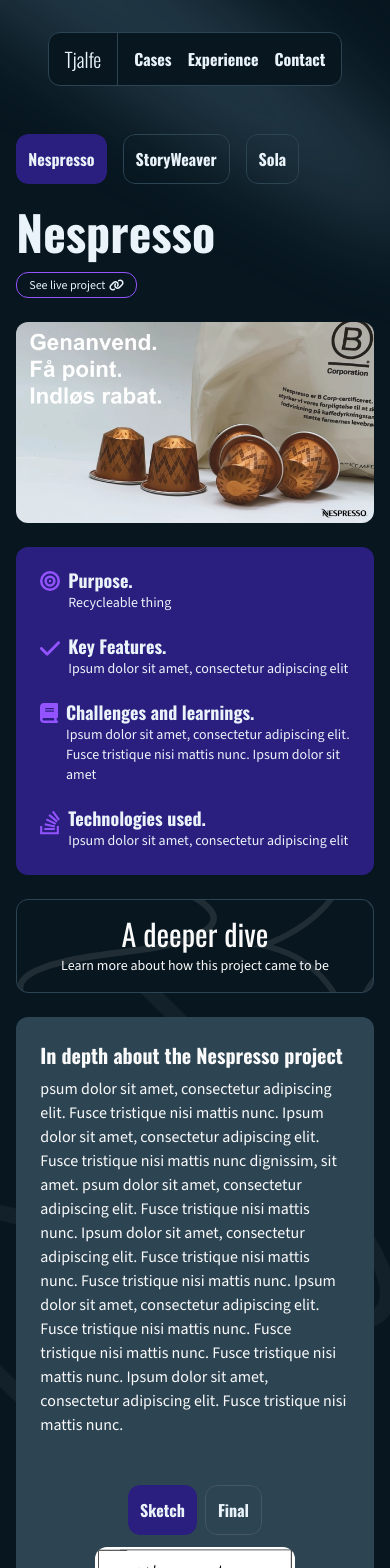
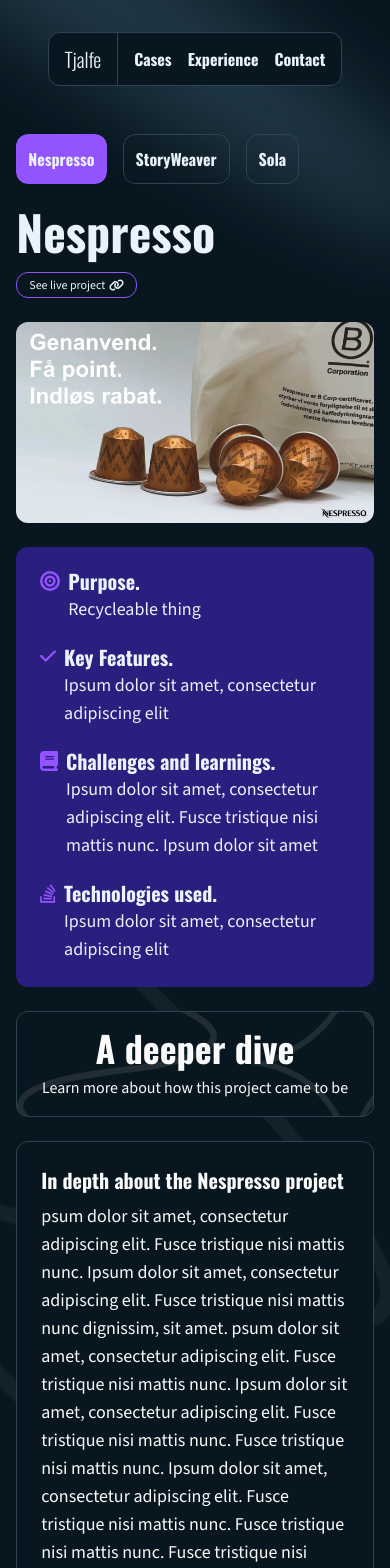
Before and after one commit to t-holmquist/portfolio, a Next.js app: page /cases in a window 390 px wide. Shown: the top 1568 px of the page. Built offline with nearby package versions, Linux system fonts and the light colour scheme.

Commit message:
Updated font sizing across the site

```diff
--- a/components/About.tsx
+++ b/components/About.tsx
@@ -9,10 +9,10 @@ const About = () => {
         <div className="flex relative flex-col items-center">
             <CardGradient/>
             {/* Opacity hidden images reveal on hover - not visible on mobile */}
-            <div id="right-hand" className="hidden lg:block opacity-0 w-40 h-40 top-44 self-start absolute z-50">
+            <div id="right-hand" className="hidden lg:block opacity-0 w-40 h-40 top-80 self-start absolute z-50">
                 <Image className="rounded-3xl" src="/right_hand.webp" alt="hand" width={150} height={150}/>
             </div>
-            <div id="left-hand" className="hidden lg:block opacity-0 top-44 right-20 w-40 h-40 self-end absolute z-50">
+            <div id="left-hand" className="hidden lg:block opacity-0 top-80 right-20 w-40 h-40 self-end absolute z-50">
                 <Image className="rounded-3xl" src="/left_hand.webp" alt="hand" width={150} height={150}/>
             </div>
             <FloatingIllustration />
--- a/components/Footer.tsx
+++ b/components/Footer.tsx
@@ -10,13 +10,13 @@ const About = () => {
         <h1 className="heading lg:max-w-[45vw]">Feel free to
             <span className="text-brandAccent"> reach out</span> to me
         </h1>
-        <p className="text-white-200 md:mt-10 my-10 text-center font-sourceSans">I&apos;m always interested in meeting new people</p>
+        <p className="text-white-200 md:mt-10 my-10 text-center font-sourceSans text-lg">I&apos;m always interested in meeting new people</p>
         <a href="mailto:tjalfeholmquist@gmail.com">
         <MagicButton
         title="Send me an email"
         icon={<FaEnvelope/>}
         position="right"
-        otherClasses="bg-brandPrimary"
+        otherClasses="bg-brandAccent"
         />
         </a>
         <div className="flex mt-16 md:flex-row flex-col items-center justify-center">
--- a/components/Hero.tsx
+++ b/components/Hero.tsx
@@ -26,7 +26,7 @@ const Hero = () => {
                 title='See my work'
                 icon={<FaWandMagicSparkles/>}
                 position='right'
-                otherClasses='bg-brandPrimary'
+                otherClasses='bg-brandAccent'
                 />
               </Link>
               <Link href="#contact">
--- a/components/ProjectDeeperDive.tsx
+++ b/components/ProjectDeeperDive.tsx
@@ -14,17 +14,17 @@ const ProjectDeeperDive = ( { className, projectId } :
     return (
         <section className={cn("space-y-6 mt-6", className)}>
             {/* A deeper dive section */}
-            <div className="relative overflow-hidden flex flex-col justify-center items-center border border-brandBorder rounded-xl p-4 gap-1 bg-brandBackgroundBlack">
-                <h2 className="font-oswald text-3xl">A deeper dive</h2>
-                <p className="font-sourceSans text-sm">Learn more about how this project came to be</p>
+            <div className="relative overflow-hidden flex flex-col justify-center items-center border border-brandBorder rounded-xl p-4 gap-2 bg-brandBackgroundBlack">
+                <h2 className="font-oswald text-4xl font-bold">A deeper dive</h2>
+                <p className="font-sourceSans">Learn more about how this project came to be</p>
                 <Image src={"/floatingillustrations/line.svg"} width={200} height={200} alt="illustration" className="absolute left-0 opacity-10"/>
                 <Image src={"/floatingillustrations/diamond.svg"} width={200} height={200} alt="illustration" className="absolute -right-20 md:right-0 opacity-10"/>
             </div>
             {/* Content */}
-            <div className="bg-brandBackgroundGrey rounded-xl flex flex-col items-center justify-center p-6 gap-12">
-                <div className="w-full space-y-2">
+            <div className="bg-brandBackgroundBlack border border-brandBorder rounded-xl flex flex-col items-center justify-center p-6 md:py-8 md:px-10 gap-12">
+                <div className="space-y-2">
                     <h3 className="font-oswald text-xl font-bold">{ProjectData[projectId].deeperDiveContent.aboutProjectHeader}</h3>
-                    <p className="font-sourceSans">{ProjectData[projectId].deeperDiveContent.aboutProjectDescription}</p>
+                    <p className="font-sourceSans text-lg">{ProjectData[projectId].deeperDiveContent.aboutProjectDescription}</p>
                 </div>
                 <SketchToDesign
                 sketchLink={ProjectData[projectId].deeperDiveContent.sketchLink}
@@ -33,7 +33,7 @@ const ProjectDeeperDive = ( { className, projectId } :
                 />
                 <div className="w-full space-y-2">
                     <h3 className="font-oswald text-xl font-bold">{ProjectData[projectId].deeperDiveContent.sketchToDesignHeader}</h3>
-                    <p className="font-sourceSans">{ProjectData[projectId].deeperDiveContent.sketchToDesignDescription}</p>
+                    <p className="font-sourceSans text-lg">{ProjectData[projectId].deeperDiveContent.sketchToDesignDescription}</p>
                 </div>
                 <Video
                 key={projectId}
@@ -44,7 +44,7 @@ const ProjectDeeperDive = ( { className, projectId } :
                 />
                 <div className="w-full space-y-2">
                     <h3 className="font-oswald text-xl font-bold">{ProjectData[projectId].deeperDiveContent.elementHightlightHeader}</h3>
-                    <p className="font-sourceSans">{ProjectData[projectId].deeperDiveContent.elementHighlightDescription}</p>
+                    <p className="font-sourceSans text-lg">{ProjectData[projectId].deeperDiveContent.elementHighlightDescription}</p>
                 </div>
             </div>
         </section>
--- a/components/ProjectSummary.tsx
+++ b/components/ProjectSummary.tsx
@@ -55,7 +55,7 @@ const ProjectSummary = ({
                         key={id}
                         title={content?.title}
                         handleClick={() => setProjectId(id)}
-                        otherClasses={`${projectId == id ? 'bg-brandPrimary' : 'border border-brandBorder'}`}
+                        otherClasses={`${projectId == id ? 'bg-brandAccent' : 'border border-brandBorder'}`}
                         />
                     ))}
                 </div>
@@ -105,7 +105,7 @@ const ProjectSummary = ({
                 transition={{
                     duration: 1,
                 }}
-                className="flex flex-col justify-center w-full bg-brandPrimary rounded-xl p-6 gap-6">
+                className="flex flex-col justify-center w-full bg-brandPrimary rounded-xl p-6 md:p-8 gap-6">
                     <motion.div
                     variants={childItemVariant}
                     className="flex gap-2">
@@ -113,8 +113,8 @@ const ProjectSummary = ({
                             <Image src={"/projectIcons/bullseye-solid.svg"} width={20} height={20} alt="purpose"/>
                         </div>
                         <div className="space-y-1">
-                            <h2 className="font-oswald font-bold text-lg leading-none">Purpose.</h2>
-                            <p className="font-sourceSans text-brandTextWhite text-sm">{ProjectData[projectId].content.Purpose}</p>
+                            <h2 className="font-oswald font-bold text-xl leading-none">Purpose.</h2>
+                            <p className="font-sourceSans text-brandTextWhite text-lg">{ProjectData[projectId].content.Purpose}</p>
                         </div>
                     </motion.div>
                     <motion.div
@@ -124,8 +124,8 @@ const ProjectSummary = ({
                             <Image src={"/projectIcons/check-solid.svg"} width={20} height={20} alt="purpose"/>
                         </div>
                         <div className="space-y-1">
-                            <h2 className="font-oswald font-bold text-lg leading-none">Key Features.</h2>
-                            <p className="font-sourceSans text-brandTextWhite text-sm">{ProjectData[projectId].content.keyFeatures}</p>
+                            <h2 className="font-oswald font-bold text-xl leading-none">Key Features.</h2>
+                            <p className="font-sourceSans text-brandTextWhite text-lg">{ProjectData[projectId].content.keyFeatures}</p>
                         </div>
                     </motion.div>
                     <motion.div
@@ -135,8 +135,8 @@ const ProjectSummary = ({
                             <Image src={"/projectIcons/book-solid.svg"} width={20} height={20} alt="purpose"/>
                         </div>
                         <div className="space-y-1">
-                            <h2 className="font-oswald font-bold text-lg leading-none">Challenges and learnings.</h2>
-                            <p className="font-sourceSans text-brandTextWhite text-sm max-w-xs md:max-w-none">{ProjectData[projectId].content.learnings}</p>
+                            <h2 className="font-oswald font-bold text-xl leading-none">Challenges and learnings.</h2>
+                            <p className="font-sourceSans text-brandTextWhite text-lg max-w-xs md:max-w-none">{ProjectData[projectId].content.learnings}</p>
                         </div>
                     </motion.div>
                     <motion.div
@@ -146,14 +146,14 @@ const ProjectSummary = ({
                             <Image src={"/projectIcons/stack-overflow.svg"} width={20} height={20} alt="purpose"/>
                         </div>
                         <div className="space-y-1">
-                            <h2 className="font-oswald font-bold text-lg leading-none">Technologies used.</h2>
-                            <p className="font-sourceSans text-brandTextWhite text-sm">{ProjectData[projectId].content.technologies}</p>
+                            <h2 className="font-oswald font-bold text-xl leading-none">Technologies used.</h2>
+                            <p className="font-sourceSans text-brandTextWhite text-lg">{ProjectData[projectId].content.technologies}</p>
                         </div>
                     </motion.div>
                 </motion.section>
             </section>
             {/* A deeper dive section */}
-            <ProjectDeeperDive projectId={projectId} className="w-11/12 lg:w-5/12 z-10" />
+            <ProjectDeeperDive projectId={projectId} className="w-11/12 lg:w-6/12 z-10" />
         </>
     );
 
--- a/components/RecentProjects.tsx
+++ b/components/RecentProjects.tsx
@@ -11,12 +11,12 @@ const RecentProjects = () => {
             <span className="text-brandAccent">work</span>
         </h1>
         <div className="flex flex-col justify-center mt-6 max-w-lg">
-            <p className="text-white-200 font-sourceSans">
+            <p className="text-white-200 font-sourceSans text-lg">
                 These are some projects I have built using the React ecosystem.
                 The web apps are configured using the modern metaframework Next.js to get improved performance and dev experience.
             </p>
             <div className="flex items-center mt-2">
-                <p className="text-white-200 font-sourceSans">Take a look</p>
+                <p className="text-white-200 font-sourceSans text-lg">Take a look</p>
                 <FaEye className="ml-2 text-white-200"/>
                 <FaEye className="ml-2 text-white-200"/>
             </div>
--- a/components/ui/BentoGrid.tsx
+++ b/components/ui/BentoGrid.tsx
@@ -86,7 +86,7 @@ export const BentoGridItem = ({
       <div className={cn(
         titleClassName, 'group-hover/bento:translate-x-2 transition duration-200 relative md:h-full min-h-40 flex flex-col px-5 p-5 lg:p-10'
       )}>
-        <div className="font-extralight font-sourceSans text-[#e6e6ec] text-sm md:text-xs lg:text-base z-10">
+        <div className="font-extralight font-sourceSans text-white-100 text-lg z-10">
           {description}
         </div>
         <div className={`font-bold text-lg font-oswald lg:text-3xl max-w-96 z-10`}>
--- a/components/ui/SketchToDesign.tsx
+++ b/components/ui/SketchToDesign.tsx
@@ -22,12 +22,12 @@ const SketchToDesign = ( { className, sketchLink, designLink, title } :
             <div className="flex gap-2 justify-center">
                 <MagicButton
                 title="Sketch"
-                otherClasses={designVisible ? 'border border-slate-600' : 'bg-brandPrimary'}
+                otherClasses={designVisible ? 'border border-slate-600' : 'bg-brandAccent'}
                 handleClick={() => setDesignVisible(false)}
                 />
                 <MagicButton
                 title="Final"
-                otherClasses={designVisible ? 'bg-brandPrimary' : 'border border-slate-600'}
+                otherClasses={designVisible ? 'bg-brandAccent' : 'border border-slate-600'}
                 handleClick={() => setDesignVisible(true)}
                 />
             </div>
```
Also changed, not shown: components/Experience.tsx (+4 -4 lines), components/ui/CardGradient.tsx (+4 -4 lines).
